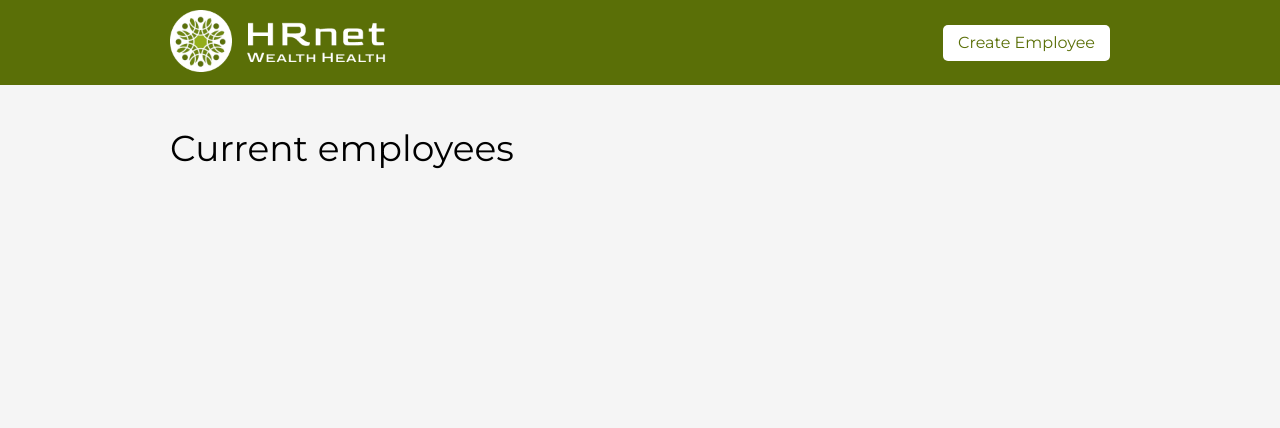
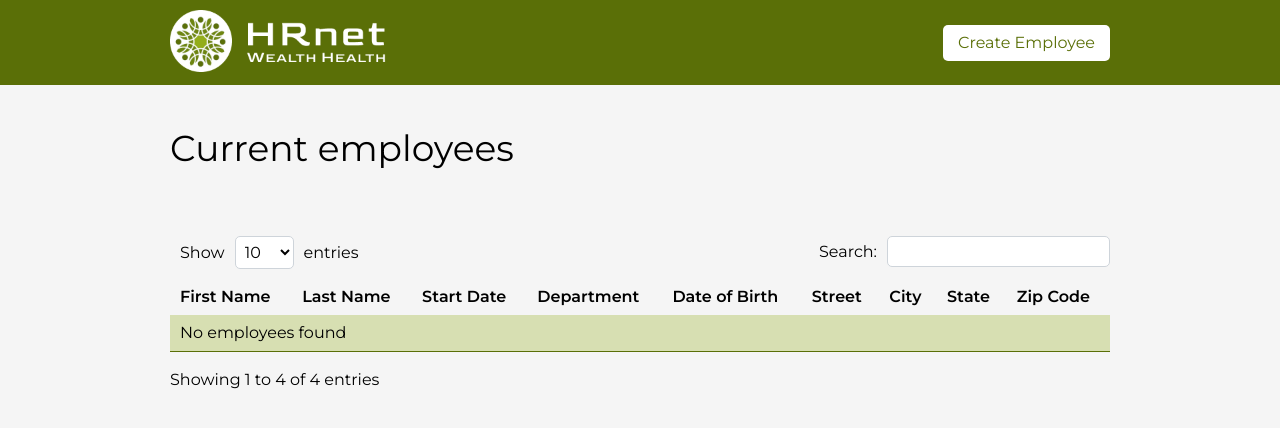
Before and after one commit to bdelanls/hrnet-project, a React (Vite) app: page /current-employees in a window 1280 px wide. Shown: the top 428 px of the page. Built offline with nearby package versions, Linux system fonts and the light colour scheme.

Commit message:
employeeList

```diff
--- a/package.json
+++ b/package.json
@@ -12,12 +12,11 @@
     "type-check": "tsc --noEmit"
   },
   "dependencies": {
-    "@reduxjs/toolkit": "^2.2.6",
     "@types/react-router-dom": "^5.3.3",
     "react": "^18.3.1",
     "react-dom": "^18.3.1",
-    "react-redux": "^9.1.2",
-    "react-router-dom": "^6.25.1"
+    "react-router-dom": "^6.25.1",
+    "zustand": "^4.5.4"
   },
   "devDependencies": {
     "@types/node": "^20.14.12",
--- a/src/main.tsx
+++ b/src/main.tsx
@@ -1,7 +1,5 @@
 import React from 'react';
 import { createRoot } from 'react-dom/client';
-import { Provider } from 'react-redux';
-import store from './store/store';
 import App from './App';
 
 const rootElement = document.getElementById('root');
@@ -9,9 +7,7 @@ if (rootElement) {
   const root = createRoot(rootElement);
   root.render(
     <React.StrictMode>
-      <Provider store={store}>
-        <App />
-      </Provider>
+      <App />
     </React.StrictMode>
   );
 }
--- a/src/pages/CreateEmployee/index.tsx
+++ b/src/pages/CreateEmployee/index.tsx
@@ -1,11 +1,13 @@
 import React, { useState } from 'react';
 import Dropdown from '../../components/Dropdown';
 import DatePicker from '../../components/DatePicker';
+import useStore from '../../store';
 import states from '../../data/states.json';
 import departments from '../../data/departments.json';
 import './CreateEmployee.scss';
 
 const CreateEmployee: React.FC = () => {
+  const addEmployee = useStore((state) => state.addEmployee);
   const [firstName, setFirstName] = useState('');
   const [lastName, setLastName] = useState('');
   const [dateOfBirth, setDateOfBirth] = useState('');
@@ -81,11 +83,31 @@ const CreateEmployee: React.FC = () => {
   const handleSubmit = (event: React.FormEvent) => {
     event.preventDefault();
     if (validate()) {
-      // Enregistrer les données si le formulaire est valide
-      console.log('Form is valid. Submitting data...');
-      // Ajouter la logique pour enregistrer les données
+      const newEmployee = {
+        id: Date.now(),
+        firstName,
+        lastName,
+        dateOfBirth,
+        startDate,
+        street,
+        city,
+        state,
+        zipCode,
+        department,
+      };
+      addEmployee(newEmployee);
+      // Réinitialiser le formulaire
+      setFirstName('');
+      setLastName('');
+      setDateOfBirth('');
+      setStartDate('');
+      setStreet('');
+      setCity('');
+      setState('');
+      setZipCode('');
+      setDepartment('');
     } else {
-      console.log('Form is invalid. Fix errors before submitting.');
+      console.log('Form is invalid.');
     }
   };
 
--- /dev/null
+++ b/src/pages/EmployeeList/EmployeeList.scss
@@ -0,0 +1,123 @@
+@import '../../styles/_utils.scss';
+
+/***** TAB *****/
+
+.employees-content {
+  display: flex;
+  flex-direction: column;
+}
+
+.table-controls {
+  display: flex;
+  justify-content: space-between;
+  margin-bottom: 10px;
+
+  @include mobile {
+    flex-direction: column;
+    gap: 10px;
+  }
+
+  label {
+    margin: 0 10px;
+  }
+
+  select,
+  input {
+    font-family: 'Montserrat';
+    font-size: 16px;
+    border: 1px solid #ced4da;
+    border-radius: 5px;
+    outline: none;
+    padding: 5px;
+    background-color: #fff;
+  }
+}
+
+.table-content {
+  width: 100%;
+  overflow-x: auto;
+}
+.table-display {
+  width: 100%;
+  border-collapse: collapse;
+  margin-bottom: 20px;
+  border-bottom: 1px solid $color-primary;
+
+  th,
+  td {
+    padding: 10px;
+    text-align: left;
+
+    @include mobile {
+      font-size: 14px;
+    }
+  }
+
+  th {
+    font-weight: 600;
+  }
+
+  tbody tr:nth-child(even) {
+    &:hover {
+      background-color: rgba(147, 173, 25, 0.1);
+    }
+  }
+
+  tbody tr:nth-child(odd) {
+    background-color: rgba(147, 173, 25, 0.3);
+
+    &:hover {
+      background-color: rgba(147, 173, 25, 0.4);
+    }
+  }
+}
+
+.table-pagination {
+  display: flex;
+  justify-content: space-between;
+  align-items: center;
+  width: 100%;
+
+  @include mobile {
+    flex-direction: column-reverse;
+    gap: 10px;
+  }
+
+  &--info {
+    @include mobile {
+      font-size: 14px;
+    }
+  }
+
+  &--list {
+    display: flex;
+    list-style: none;
+    padding: 0;
+
+    li {
+      margin: 0 5px;
+
+      a {
+        padding: 5px 10px;
+        text-decoration: none;
+        color: #333;
+
+        &:hover {
+          color: $color-secondary;
+        }
+      }
+    }
+  }
+}
+
+/* Visually hidden class for accessibility */
+.visually-hidden {
+  position: absolute;
+  width: 1px;
+  height: 1px;
+  padding: 0;
+  margin: -1px;
+  overflow: hidden;
+  clip: rect(0, 0, 0, 0);
+  border: 0;
+}
--- a/src/pages/EmployeeList/index.tsx
+++ b/src/pages/EmployeeList/index.tsx
@@ -1,9 +1,98 @@
 import React from 'react';
+import useStore from '../../store';
+import './EmployeeList.scss';
 
 const EmployeeList: React.FC = () => {
+  const employees = useStore((state) => state.employees);
+
   return (
     <main className="main">
       <h1>Current employees</h1>
+      <div className="employees-content">
+        <section className="table-controls">
+          <div className="table-controls--show">
+            <label htmlFor="entries">Show</label>
+            <select id="entries" aria-label="Number of entries to show">
+              <option value="10">10</option>
+              <option value="25">25</option>
+              <option value="50">50</option>
+              <option value="100">100</option>
+            </select>
+            <label htmlFor="entries">entries</label>
+          </div>
+          <div className="table-controls--search">
+            <label htmlFor="search">Search:</label>
+            <input type="text" id="search" aria-label="Search in table" />
+          </div>
+        </section>
+        <section className="table-content">
+          <table
+            id="employee-table"
+            className="table-display"
+            aria-labelledby="table-caption"
+          >
+            <caption id="table-caption" className="visually-hidden">
+              List of current employees
+            </caption>
+            <thead>
+              <tr>
+                <th scope="col">First Name</th>
+                <th scope="col">Last Name</th>
+                <th scope="col">Start Date</th>
+                <th scope="col">Department</th>
+                <th scope="col">Date of Birth</th>
+                <th scope="col">Street</th>
+                <th scope="col">City</th>
+                <th scope="col">State</th>
+                <th scope="col">Zip Code</th>
+              </tr>
+            </thead>
+            <tbody>
+              {employees.length > 0 ? (
+                employees.map((employee) => (
+                  <tr key={employee.id}>
+                    <td>{employee.firstName}</td>
+                    <td>{employee.lastName}</td>
+                    <td>{employee.startDate}</td>
+                    <td>{employee.department}</td>
+                    <td>{employee.dateOfBirth}</td>
+                    <td>{employee.street}</td>
+                    <td>{employee.city}</td>
+                    <td>{employee.state}</td>
+                    <td>{employee.zipCode}</td>
+                  </tr>
+                ))
+              ) : (
+                <tr>
+                  <td colSpan={9}>No employees found</td>
+                </tr>
+              )}
+            </tbody>
+          </table>
+        </section>
+        <section className="table-pagination" aria-label="Pagination controls">
+          <p className="table-pagination--info">Showing 1 to 4 of 4 entries</p>
+          <nav aria-label="Table pagination" className="table-pagination--nav">
+            <ul className="table-pagination--list">
+              <li>
+                {/* <a href="#" aria-label="Previous page">
+                  &laquo; Previous
+                </a>
+              </li>
+              <li>
+                <a href="#" aria-label="Page 1">
+                  1
+                </a>
+              </li>
+              <li>
+                <a href="#" aria-label="Next page">
+                  Next &raquo;
+                </a> */}
+              </li>
+            </ul>
+          </nav>
+        </section>
+      </div>
     </main>
   );
 };
--- /dev/null
+++ b/src/store.ts
@@ -0,0 +1,32 @@
+import { create } from 'zustand';
+
+// Interface pour l'état des employés
+interface Employee {
+  id: number;
+  firstName: string;
+  lastName: string;
+  dateOfBirth: string;
+  startDate: string;
+  street: string;
+  city: string;
+  state: string;
+  zipCode: string;
+  department: string;
+}
+
+// Interface pour l'état global de l'application
+interface EmployeeState {
+  employees: Employee[];
+  addEmployee: (employee: Employee) => void;
+}
+
+// Initialisation du store avec Zustand
+const useStore = create<EmployeeState>((set) => ({
+  employees: [],
+  addEmployee: (employee: Employee) =>
+    set((state) => ({
+      employees: [...state.employees, employee],
+    })),
+}));
+
+export default useStore;
--- a/src/store/employeeSlice.ts
+++ /dev/null
@@ -1,36 +0,0 @@
-import { createSlice, PayloadAction } from '@reduxjs/toolkit';
-
-export interface Employee {
-  id: number;
-  firstName: string;
-  lastName: string;
-  dateOfBirth: string;
-  startDate: string;
-  department: string;
-  street: string;
-  city: string;
-  state: string;
-  zipCode: string;
-}
-
-export interface EmployeeState {
-  employees: Employee[];
-}
-
-const initialState: EmployeeState = {
-  employees: [],
-};
-
-const employeeSlice = createSlice({
-  name: 'employees',
-  initialState,
-  reducers: {
-    addEmployee: (state, action: PayloadAction<Employee>) => {
-      state.employees.push(action.payload);
-    },
-    // Ajoutez d'autres reducers si nécessaire
-  },
-});
-
-export const { addEmployee } = employeeSlice.actions;
-export default employeeSlice.reducer;
--- a/src/store/store.ts
+++ /dev/null
@@ -1,12 +0,0 @@
-import { configureStore } from '@reduxjs/toolkit';
-import employeeReducer from './employeeSlice';
-
-const store = configureStore({
-  reducer: {
-    employees: employeeReducer,
-  },
-});
-
-export type RootState = ReturnType<typeof store.getState>;
-export type AppDispatch = typeof store.dispatch;
-export default store;
```
Also changed, not shown: 1 other file (tests, documents, lock files or other folders).
